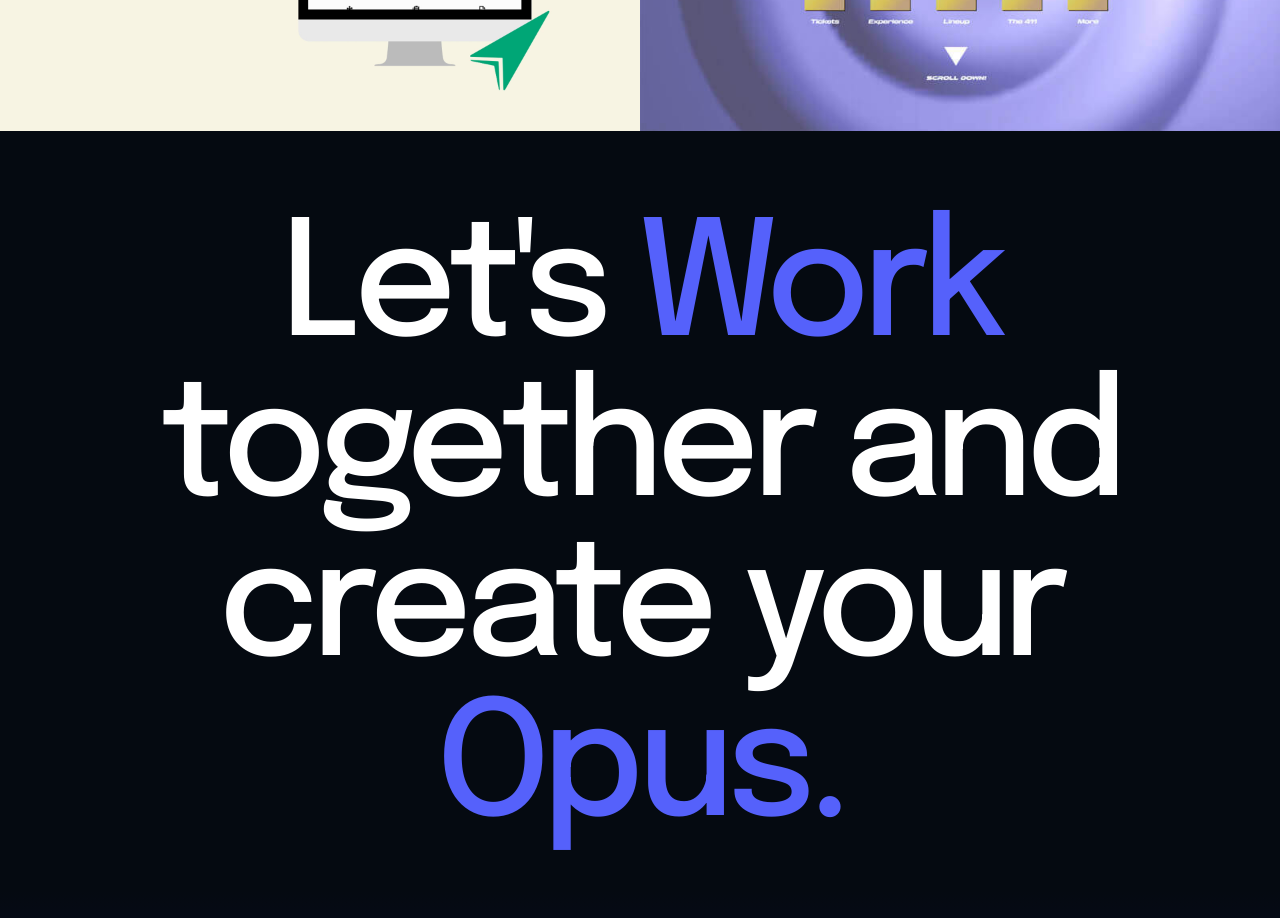
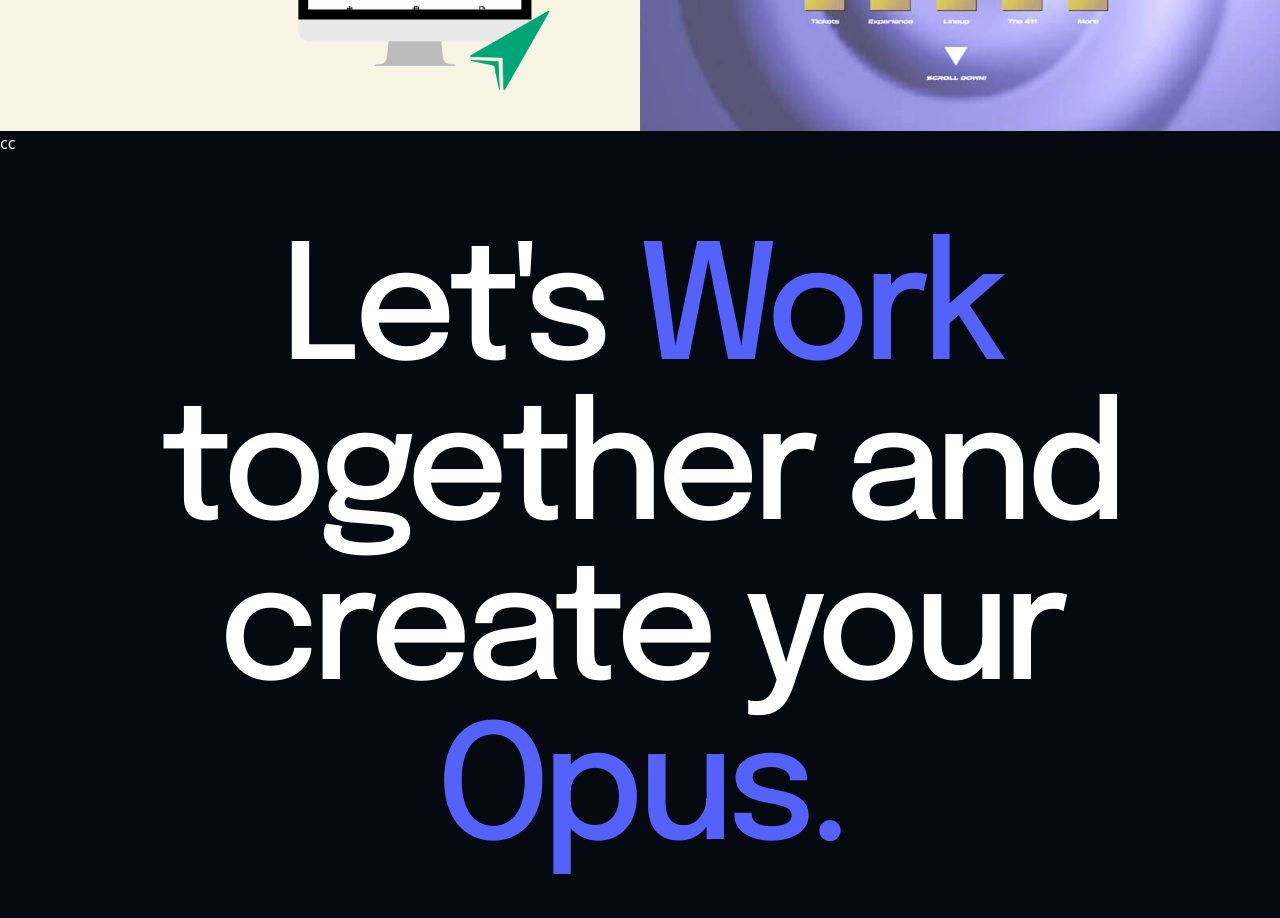
Before and after one commit to rikkilanz/opus-space, a Next.js app: page / in a window 1280 px wide. Shown: the part 3540-4458 px from the top of the page. Built offline with nearby package versions, Linux system fonts and the light colour scheme.

Commit message:
Initial Setup for project page

```diff
--- /dev/null
+++ b/app/components/sections/ProjectPage.jsx
@@ -0,0 +1,14 @@
+import React from "react";
+import Link from "next/link";
+
+export default function ProjectPage() {
+    return (
+        <section className="">
+            <Link href='/ProjectPage'>cc</Link>
+
+
+
+
+        </section>
+    )
+}
--- a/app/components/sections/Projects.jsx
+++ b/app/components/sections/Projects.jsx
@@ -1,5 +1,8 @@
 import {live2kThumb, forwardThumb} from "../../assets/index";
 import Image from "next/image";
+import Link from "next/link";
+
+
 
 export default function Projects() {
     return (
@@ -13,6 +16,7 @@ export default function Projects() {
                     <Image
                     className="w-full group-hover:bg-slate-900 group-hover:opacity-50 cursor-pointer"
                     src={forwardThumb}
+
                     alt="project thumbnail for forward 2023"
                     />
                     <div className="absolute font-opensaucebold text-white font-bold inset-0 ml-2 opacity-0 group-hover:opacity-100 md:text-[36px] lg:text-[40px]">FORWARD 2023</div>
--- a/app/page.tsx
+++ b/app/page.tsx
@@ -4,6 +4,7 @@ import CTACarousel from "./components/sections/CTACarousel"
 import Services from "./components/sections/Services";
 import OurTeam from "./components/sections/OurTeam";
 import Projects from "./components/sections/Projects";
+import ProjectPage from "./components/sections/ProjectPage";
 import Footer from "./components/global/Footer";
 import Contact from "./components/sections/Contact";
 
@@ -16,6 +17,7 @@ export default function Home() {
       <Services/>
       <OurTeam/>
       <Projects/>
+      <ProjectPage/>
       <Contact/>
       <Footer/>
     </main>
```
Also changed, not shown: test/index.js (added, +11 -0 lines), test/about.js (added).
